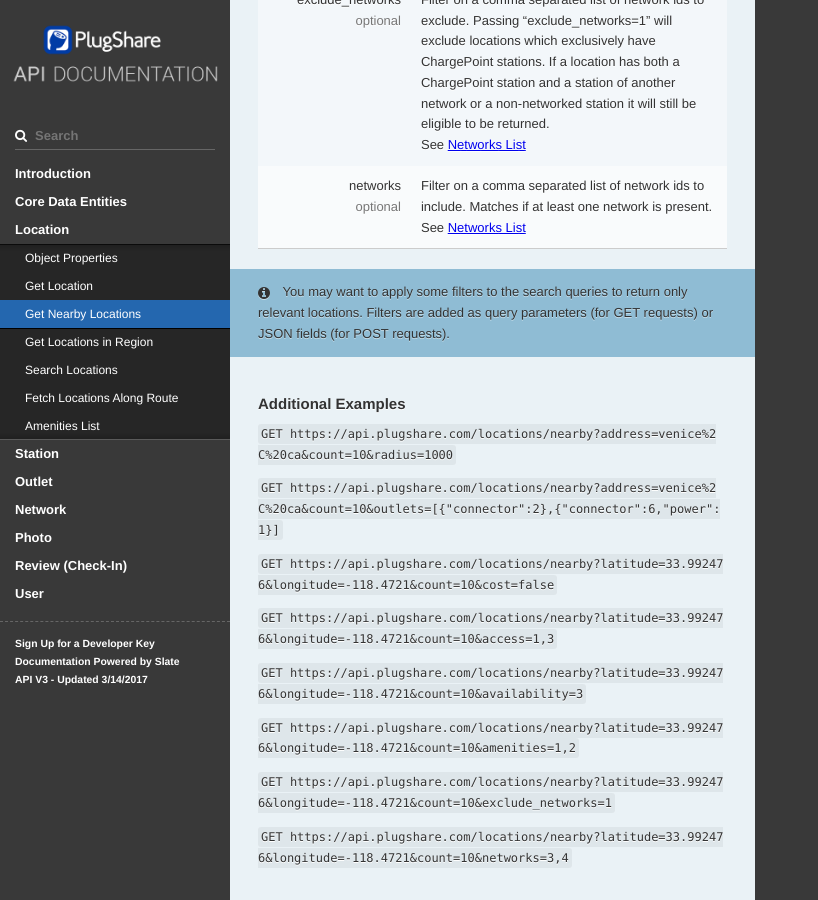
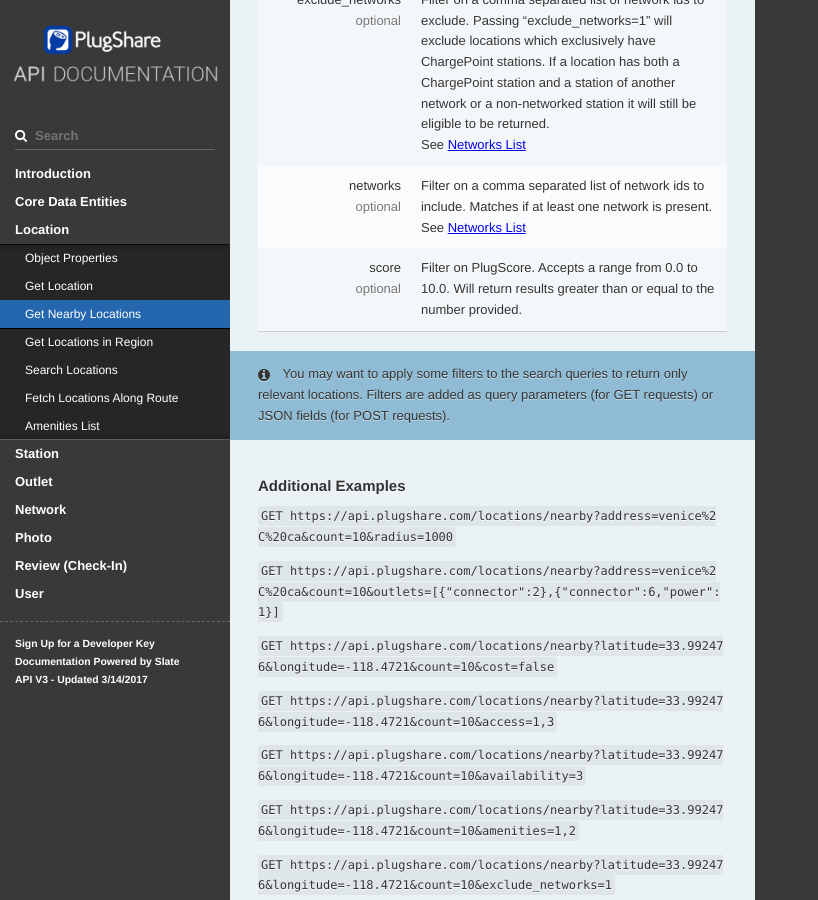
Before and after one commit to PlugShare/plugshare.github.io, a Jekyll site: the page docs/index.html, which Jekyll copies as it is, in a window 1280 px wide and 900 px high, scrolled down 6347 px. Shown: the whole window, without its empty margins (0-818 px from the left). Built offline with Jekyll 4.4.1, drawn with Linux system fonts in a browser that asks for light colours; some of the changed text lies outside the part shown.

Commit message:
added PlugScore score filter

```diff
--- a/docs/index.html
+++ b/docs/index.html
@@ -865,6 +865,13 @@
     <td>Filter on a comma separated list of network ids to include. Matches if at least one network is present.<br>
     See <a href="#networks-list">Networks List</a></td>
   </tr>
+  <tr>
+    <td>
+      <div class="field">score</div>
+      <div class="type">optional</div>
+    </td>
+    <td>Filter on PlugScore. Accepts a range from 0.0 to 10.0. Will return results greater than or equal to the number provided.</td>
+  </tr>
 </table>
 
 <aside class="notice">
@@ -1036,6 +1043,13 @@
     </td>
     <td>Filter on a comma separated list of network ids to include. Matches if at least one network is present.<br>
     See <a href="#networks-list">Networks List</a></td>
+  </tr>
+  <tr>
+    <td>
+      <div class="field">score</div>
+      <div class="type">optional</div>
+    </td>
+    <td>Filter on PlugScore. Accepts a range from 0.0 to 10.0. Will return results greater than or equal to the number provided.</td>
   </tr>
 </table>
 
@@ -1179,6 +1193,13 @@
     <td>Filter on a comma separated list of network ids to include. Matches if at least one network is present.<br>
     See <a href="#networks-list">Networks List</a></td>
   </tr>
+  <tr>
+    <td>
+      <div class="field">score</div>
+      <div class="type">optional</div>
+    </td>
+    <td>Filter on PlugScore. Accepts a range from 0.0 to 10.0. Will return results greater than or equal to the number provided.</td>
+  </tr>
 </table>
 
 <aside class="notice">
@@ -1331,6 +1352,13 @@
   </tr>
   <tr>
     <td>
+      <div class="field">score</div>
+      <div class="type">optional</div>
+    </td>
+    <td>Filter on PlugScore. Accepts a range from 0.0 to 10.0. Will return results greater than or equal to the number provided.</td>
+  </tr>
+  <tr>
+    <td>
       <div class="field">minimal</div>
       <div class="type">optional</div>
     </td>
```
